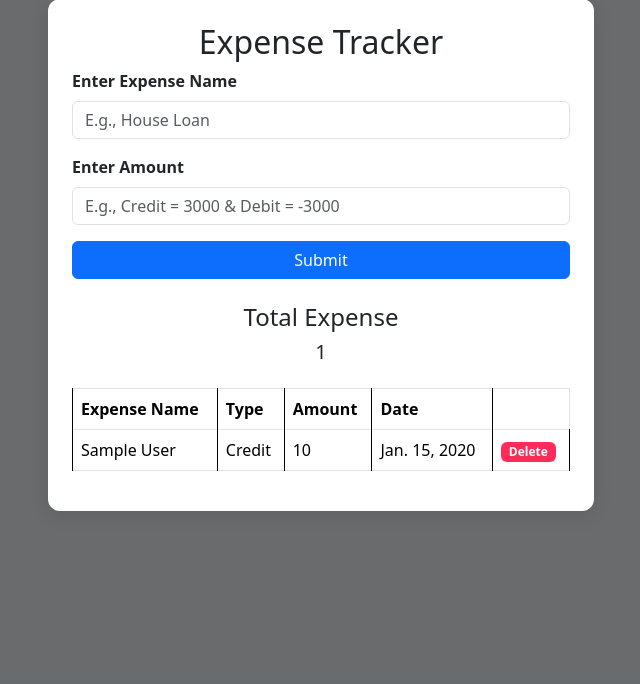
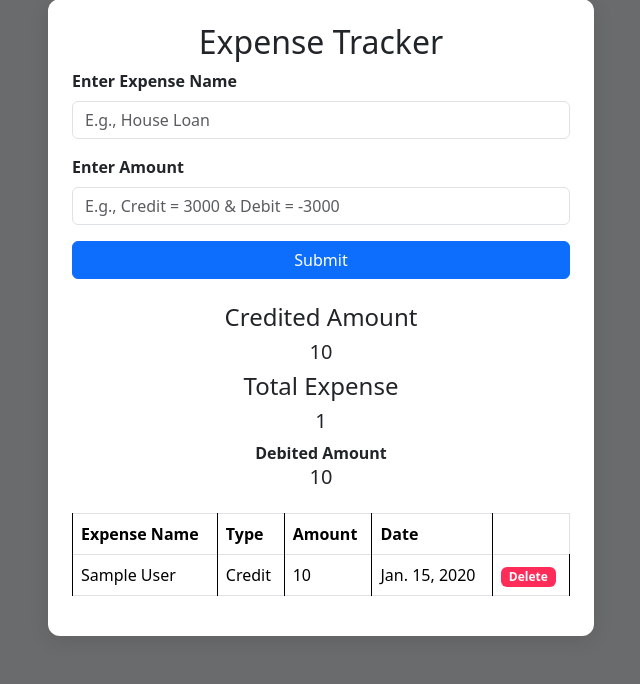
Before and after one commit to Abhiraj05/Expense_Tracker, a Django app: template expense_tracker/home/templates/main.html in a window 1280 px wide. Shown: the part 120-804 px from the top of the page, without its empty margins (319-959 px from the left). Before the commit the page ends 631 px from the top, so only its background shows below. Run offline with Django 5.2, Linux system fonts and the light colour scheme; tables that the repository leaves empty hold one stand-in row (values such as "Sample post"); the template is opened without the code that fills it: values that come from a table or form of the project are taken from there, most other values are stand-ins (such as "Sample title", 1, 10 or a date in 2020).

```diff
--- a/expense_tracker/home/templates/main.html
+++ b/expense_tracker/home/templates/main.html
@@ -107,8 +107,18 @@
           <button type="submit" class="btn btn-primary w-100">Submit</button>
         </form>
         <div class="center">
-          <h4>total expense</h4>
-          <h5>{{total_amount.total_income }}</h5>
+          <div>
+            <h4>credited amount</h4>
+            <h5>{{total_amount.credit_amount }}</h5>
+          </div>
+          <div>
+            <h4>total expense</h4>
+            <h5>{{total_amount.total_income }}</h5>
+          </div>
+          <div>
+            <h4c>debited amount</h4>
+            <h5>{{total_amount.debit_amount }}</h5>
+          </div>
         </div>
         <div class="table-responsive">
           <table class="table table-bordered table-hover align-middle">
```
